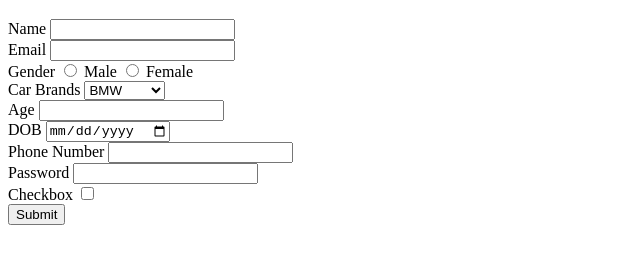
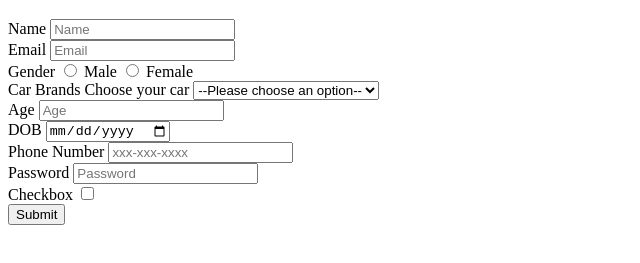
Before and after one commit to acciojob/signup-form-car-DivyanshDeep, a website: page main.html in a window 1280 px wide. Shown: the part 61-324 px from the top of the page, without its empty margins (0-640 px from the left). Drawn offline with Linux system fonts and the light colour scheme.

Commit message:
created a submission

```diff
--- a/main.html
+++ b/main.html
@@ -11,9 +11,9 @@
 	<h1>Signup Form Car</h1>
 	<form method="post">
 		<label for="name">Name</label>
-	<input type="text" id="name" required><br>
+	<input type="text" placeholder="Name" id="name" required><br>
 		<label for="email">Email</label>
-		<input type="email" id="email" required><br>
+		<input type="email" placeholder="Email" id="email" required><br>
 		<label for="gender">Gender</label>
 		<label for="gender_m">
 			<input type="radio" value=male name="gender" id="gender_m" required> Male
@@ -22,19 +22,21 @@
 			<input type="radio" value=male name="gender" id="gender_f"> Female
 		</label><br>
 		<label for="cars">Car Brands</label>
+		<label>Choose your car
 		<select id="cars">
+			<option>--Please choose an option--</option>
 			<option>BMW</option>
 			<option>Audi</option>
 			<option>Mercedez</option>
-		</select><br>
+		</select><br></label>
 		<label for="age">Age</label>
-		<input type="number" id="age" required><br>
+		<input type="number" placeholder="Age" id="age" required><br>
 		<label for="dob">DOB</label>
 		<input type="date" id="dob" required><br>
 		<label for="tel">Phone Number</label>
-		<input type="tel" id="tel" required><br>
+		<input type="tel" placeholder="xxx-xxx-xxxx" id="tel" required><br>
 		<label for="password">Password</label>
-		<input type="password" required id="password"><br>
+		<input type="password" placeholder="Password" required id="password"><br>
 		<label for="tos">Checkbox</label>
 		<input type="checkbox" required id="tos"><br>
 		<button type="submit">Submit</button>
```
